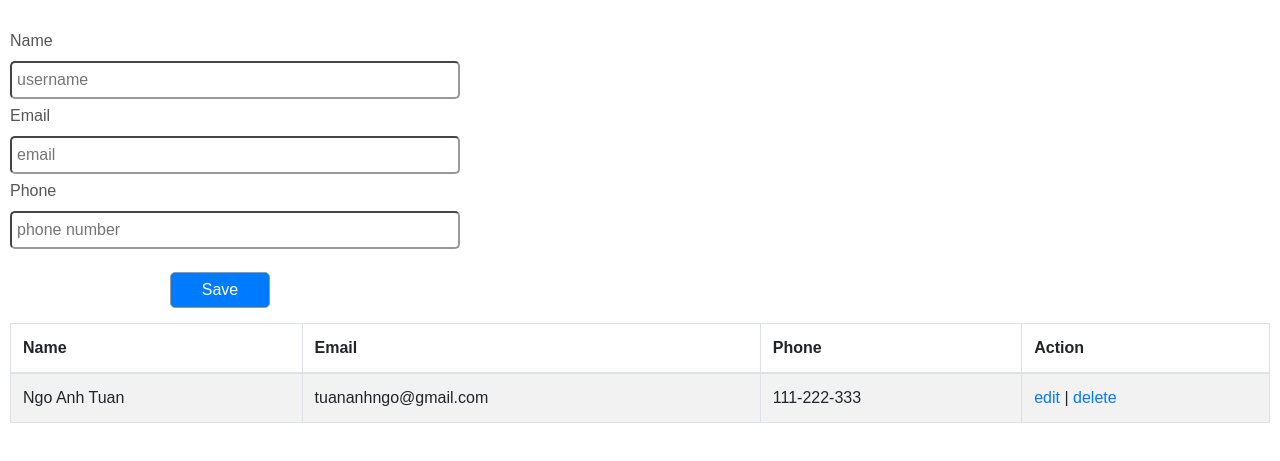
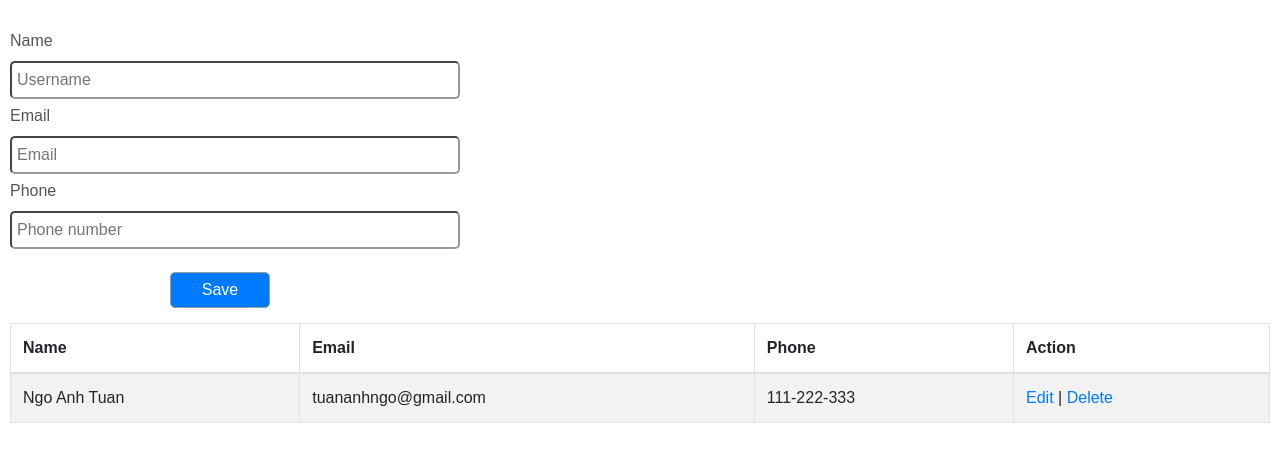
Before and after one commit to vuthithaogiang/Group4-eProject, a plain HTML site: page index.html in a window 1280 px wide. Shown: the part 61-522 px from the top of the page. Drawn offline with nearby package versions, Linux system fonts and the light colour scheme.

Commit message:
Update index.html

```diff
--- a/index.html
+++ b/index.html
@@ -21,13 +21,13 @@
         <form class="well">
 
             <label for="name">Name</label>
-            <input type="text" name="name" ng-model="newcontact.name" placeholder="username" />
+            <input type="text" name="name" ng-model="newcontact.name" placeholder="Username" />
 
             <label for="email">Email</label>
-            <input type="email" name="email" ng-model="newcontact.email" placeholder="email">
+            <input type="email" name="email" ng-model="newcontact.email" placeholder="Email">
 
             <label for="phone">Phone</label>
-            <input type="text" name="phone" ng-model="newcontact.phone" placeholder="phone number">
+            <input type="text" name="phone" ng-model="newcontact.phone" placeholder="Phone number">
 
             <br>
             <input type="hidden" ng-model="newcontact.id">
@@ -56,8 +56,8 @@
                     <td>{{ contact.email }}</td>
                     <td>{{ contact.phone }}</td>
                     <td>
-                        <a href="#" ng-click="edit(contact.id)">edit</a> |
-                        <a href="#" ng-click="delete(contact.id)">delete</a>
+                        <a href="#" ng-click="edit(contact.id)">Edit</a> |
+                        <a href="#" ng-click="delete(contact.id)">Delete</a>
                     </td>
 
                 </tr>
```
